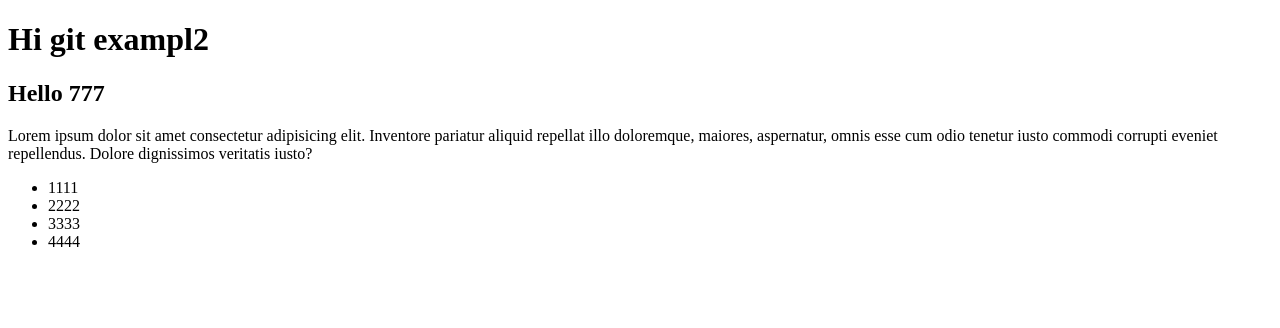
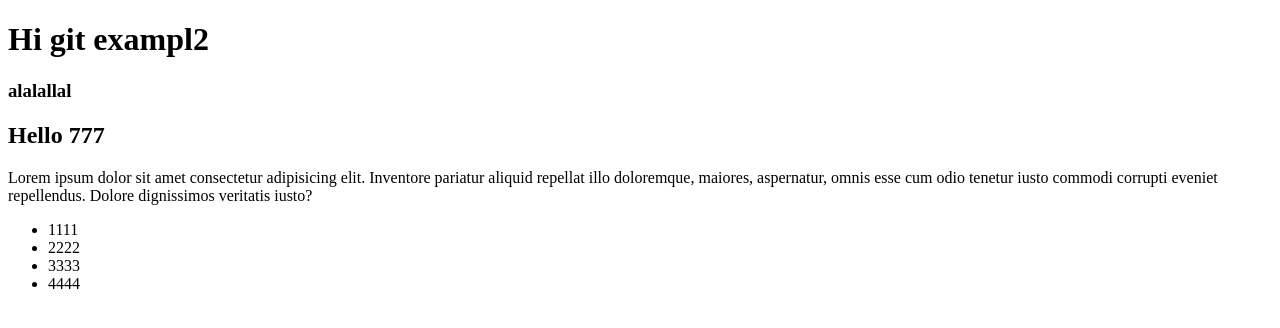
Before and after one commit to vetaluga/exampl2, a plain HTML site: page index.html in a window 1280 px wide. Drawn offline with Linux system fonts and the light colour scheme.

Commit message:
Update index.html

```diff
--- a/index.html
+++ b/index.html
@@ -8,6 +8,7 @@
 <body>
 
     <h1>Hi git exampl2</h1>
+    <h3>alalallal</h3>
     <h2>Hello 777</h2>
     <p>Lorem ipsum dolor sit amet consectetur adipisicing elit. Inventore pariatur aliquid repellat illo doloremque, maiores, aspernatur, omnis esse cum odio tenetur iusto commodi corrupti eveniet repellendus. Dolore dignissimos veritatis iusto?</p>
     <ul>
```
